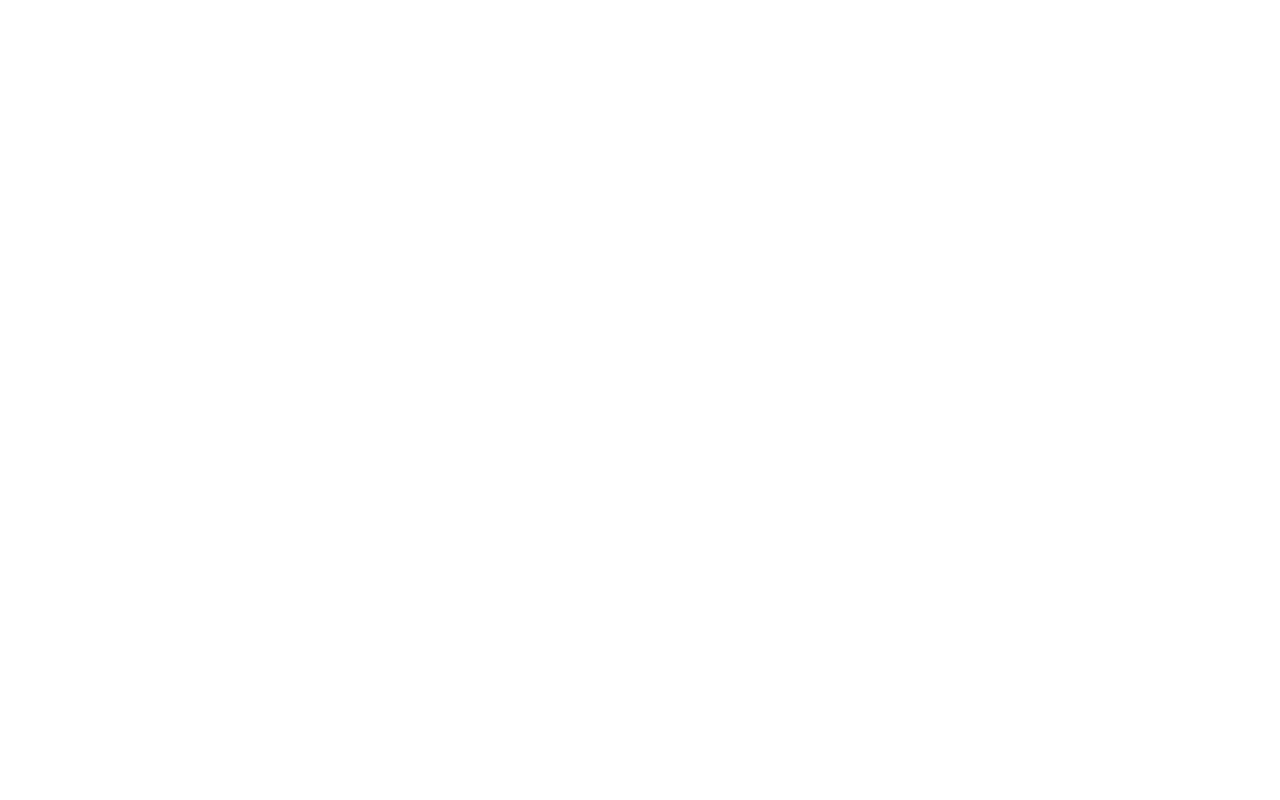
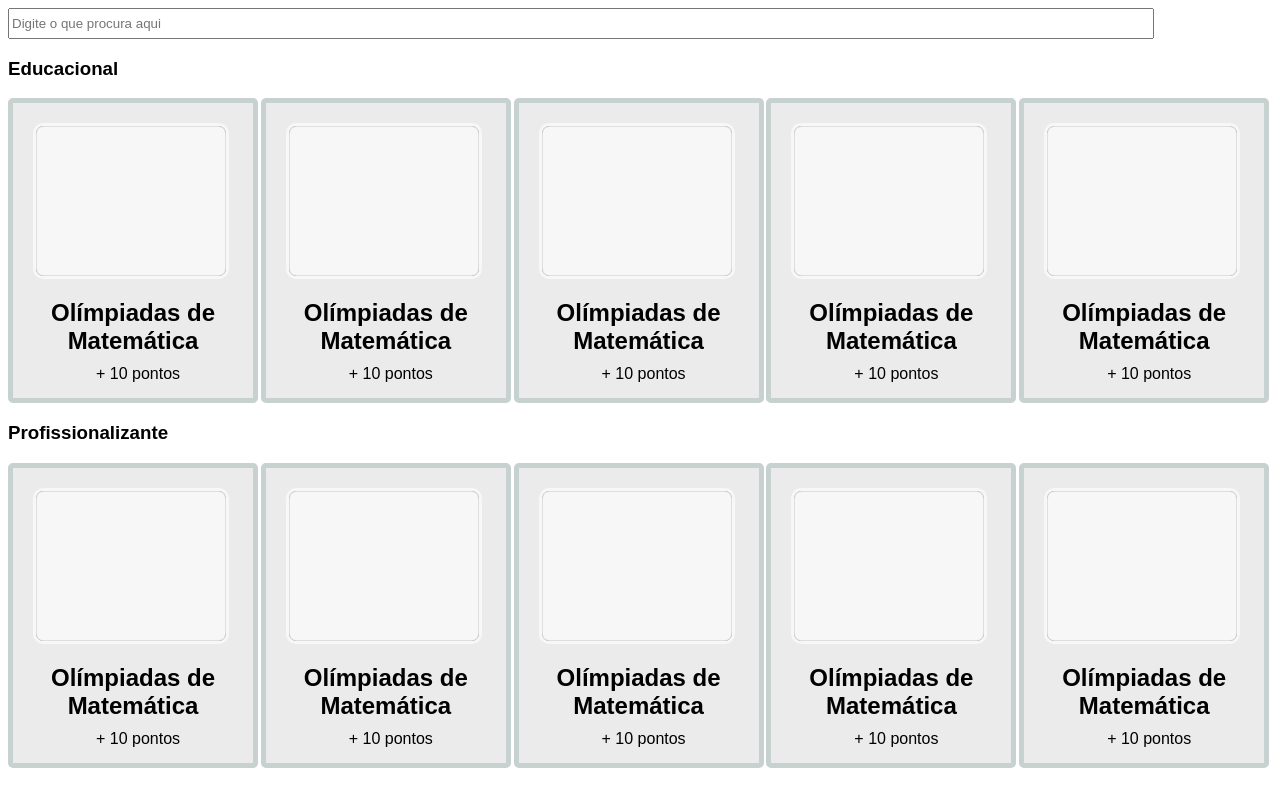
Before and after one commit to vyamashiro/2hackathonccr, a plain HTML site: page index.html in a window 1280 px wide. Drawn offline with Linux system fonts and the light colour scheme.

Commit message:
commit card version 1

```diff
--- a/index.html
+++ b/index.html
@@ -3,9 +3,107 @@
 <head>
     <meta charset="UTF-8">
     <meta name="viewport" content="width=device-width, initial-scale=1.0">
-    <title>Hacka</title>
+
+    <title>Principal</title>
+    <!-- <link rel="stylesheet" href="https://stackpath.bootstrapcdn.com/bootstrap/4.4.1/css/bootstrap.min.css" integrity="sha384-Vkoo8x4CGsO3+Hhxv8T/Q5PaXtkKtu6ug5TOeNV6gBiFeWPGFN9MuhOf23Q9Ifjh" crossorigin="anonymous"> -->
+    <!-- <link rel="icon" href="favicon.jpg"> -->
+    <link href="https://fonts.googleapis.com/css?family=Roboto&display=swap" rel="stylesheet">
+    <link rel="stylesheet" href="style.css">
 </head>
 <body>
 
+    <div class="principal-div-input">
+        <input class="principal-input" placeholder="Digite o que procura aqui">
+    </div>
+
+    <h3>Educacional</h3>
+
+    <div class="container-atividade">
+        <div class="card">
+            <div class="frame-image"></div>
+            <h2 class="card-title">Olímpiadas de Matemática</h2>
+            <ul class="card-atributes">
+                <li>+ 10 pontos</li>
+            </ul>
+        </div>
+
+        <div class="card">
+            <div class="frame-image"></div>
+            <h2 class="card-title">Olímpiadas de Matemática</h2>
+            <ul class="card-atributes">
+                <li>+ 10 pontos</li>
+            </ul>
+        </div>
+
+        <div class="card">
+            <div class="frame-image"></div>
+            <h2 class="card-title">Olímpiadas de Matemática</h2>
+            <ul class="card-atributes">
+                <li>+ 10 pontos</li>
+            </ul>
+        </div>
+
+        <div class="card">
+            <div class="frame-image"></div>
+            <h2 class="card-title">Olímpiadas de Matemática</h2>
+            <ul class="card-atributes">
+                <li>+ 10 pontos</li>
+            </ul>
+        </div>
+
+        <div class="card">
+            <div class="frame-image"></div>
+            <h2 class="card-title">Olímpiadas de Matemática</h2>
+            <ul class="card-atributes">
+                <li>+ 10 pontos</li>
+            </ul>
+        </div>
+
+    </div>
+
+    <h3>Profissionalizante</h3>
+
+    <div class="container-atividade">
+
+        <div class="card">
+            <div class="frame-image"></div>
+            <h2 class="card-title">Olímpiadas de Matemática</h2>
+            <ul class="card-atributes">
+                <li>+ 10 pontos</li>
+            </ul>
+        </div>
+
+        <div class="card">
+            <div class="frame-image"></div>
+            <h2 class="card-title">Olímpiadas de Matemática</h2>
+            <ul class="card-atributes">
+                <li>+ 10 pontos</li>
+            </ul>
+        </div>
+
+        <div class="card">
+            <div class="frame-image"></div>
+            <h2 class="card-title">Olímpiadas de Matemática</h2>
+            <ul class="card-atributes">
+                <li>+ 10 pontos</li>
+            </ul>
+        </div>
+
+        <div class="card">
+            <div class="frame-image"></div>
+            <h2 class="card-title">Olímpiadas de Matemática</h2>
+            <ul class="card-atributes">
+                <li>+ 10 pontos</li>
+            </ul>
+        </div>
+
+        <div class="card">
+            <div class="frame-image"></div>
+            <h2 class="card-title">Olímpiadas de Matemática</h2>
+            <ul class="card-atributes">
+                <li>+ 10 pontos</li>
+            </ul>
+        </div>
+    </div>
 </body>
 </html>
--- /dev/null
+++ b/style.css
@@ -0,0 +1,55 @@
+* {
+    font-family: Arial, Helvetica, sans-serif;
+}
+
+.principal-div-input {
+    align-items: center;
+}
+
+.principal-input {
+    width: 90%;
+    height: 25px;
+}
+
+.container-atividade {
+    display: grid;
+    grid-template-columns: 20% 20% 20% 20% 20%;
+    grid-row-gap: 15px;
+}
+
+.card {
+    background-color: #EBEBEB;
+    border-radius: 5px;
+    border: 5px solid #C7D1CF;
+    height: 255px;
+    padding: 20px;
+    width: 200px;
+}
+
+
+.frame-image {
+    background-color:#F7F7F7;
+    border: 3px solid #F7F7F7;
+    border-radius: 10px;
+    box-shadow: inset 0 0 1px black;
+    height: 150px;
+    width: 190px;
+}
+
+.card-title {
+    margin-bottom: 5px;
+    z-index: 10;
+    /* position: absolute; */
+    /* width: 250px; */
+    text-align: center;
+}
+
+ul {
+    margin: 10px;
+}
+
+li {
+    list-style: none;
+    text-align: center;
+    text-indent: -30px;
+}
```
